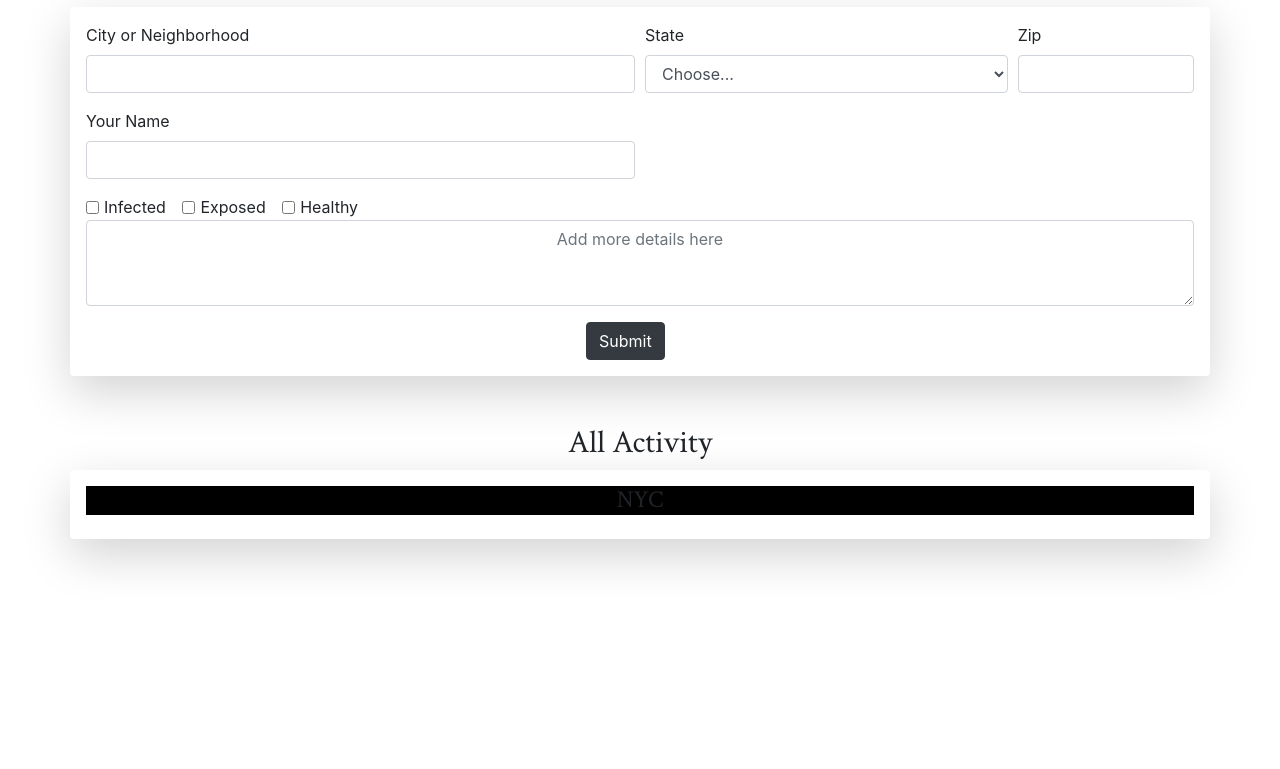
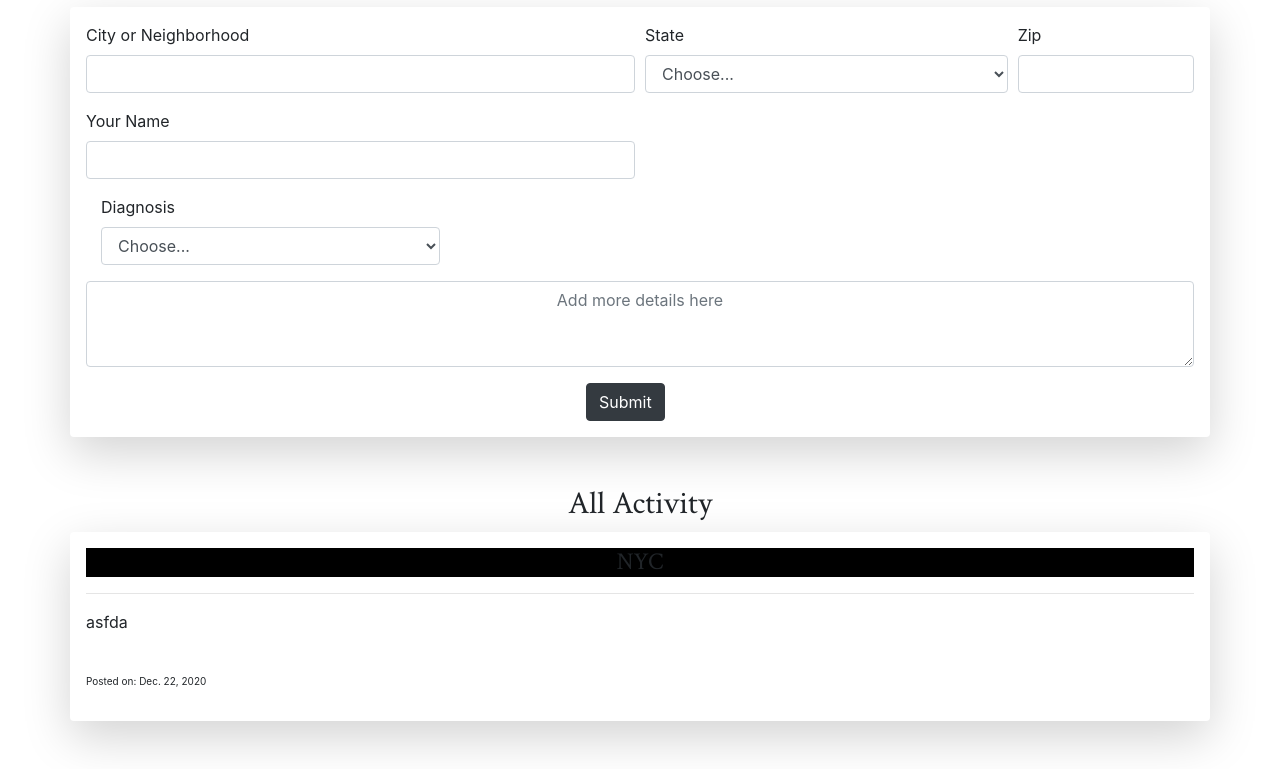
Before and after one commit to sabbamonte/ronaTracker, a Django app: page / in a window 1280 px wide. Shown: the part 152-921 px from the top of the page. Before the commit the page ends 720 px from the top, so only its background shows below. Run offline with Django 3.2, Linux system fonts and the light colour scheme; data comes from the database, SQL or seed files in the repository; some libraries are stand-ins or nearby versions.

Commit message:
new post form working

```diff
--- a/trackerapp/admin.py
+++ b/trackerapp/admin.py
@@ -1,6 +1,5 @@
 from django.contrib import admin
-from .models import New_Post, Cities
+from .models import New_Post
 
 # Register your models here.
 admin.site.register(New_Post)
-admin.site.register(Cities)
--- a/trackerapp/models.py
+++ b/trackerapp/models.py
@@ -1,17 +1,13 @@
 from django.db import models
 from django.core.validators import MaxValueValidator, MinValueValidator
+from datetime import date
 
 class New_Post(models.Model):
     objects = models.Manager()
     name = models.CharField(max_length=200)
     post = models.CharField(max_length=200)
     timestamp = models.DateField(auto_now_add=True)
-    infected = models.BooleanField(default=False)
-    exposed = models.BooleanField(default=False)
-    healthy = models.BooleanField(default=False)
-
-class Cities(models.Model):
-    objects = models.Manager()
-    city = models.CharField(max_length=20)
-    state = models.CharField(max_length=20)
-    zip = models.PositiveIntegerField(blank=False, validators=[MaxValueValidator(9950)])
+    diagnosis = models.CharField(max_length=200, default=None)
+    city = models.CharField(max_length=20, default=None)
+    state = models.CharField(max_length=20, default=None)
+    zip = models.PositiveIntegerField(blank=False, validators=[MaxValueValidator(9950)], default=None)
--- /dev/null
+++ b/trackerapp/static/trackerapp/script.js
@@ -0,0 +1,29 @@
+// load the DOM first
+document.addEventListener('DOMContentLoaded', function() {
+
+    button =  document.getElementsByClassName('submit_post')
+    document.getElementsByClassName('submit_post').onsubmit = function () {
+        var states = getElementById('inputState')
+        var selected_state= states.options[states.selectedIndex].value;
+        console.log(selected_state)
+        if (document.getElementsByClassName('checkbox').checked === true) {
+            status = document.getElementsByClassName('checkbox').value
+            console.log(status)
+            add_post(status, state)
+        }
+
+    }
+
+});
+
+function add_post(status, state) {
+
+    fetch('/add', {
+        method: "POST",
+        body: JSON.stringify ({
+            state: state,
+            diagnosis: status
+        })
+
+    })
+}
--- a/trackerapp/templates/trackerapp/index.html
+++ b/trackerapp/templates/trackerapp/index.html
@@ -4,18 +4,18 @@
 {% block body %}
     <div class="new_post">
         <h2 style="font-family: 'Crimson Text', serif; text-align: center;">New Post</h2>
+        <form action="{% url 'index' %}" method="post">
+        {% csrf_token %}
         <div class="container new_post shadow-lg p-3 mb-5 bg-white rounded">
-            <form action="{% url 'index' %}" method="POST">
             <div class="form-group">
-                    {% csrf_token %}
                 <div class="form-row">
                     <div class="form-group col-md-6">
                         <label for="inputCity">City or Neighborhood</label>
-                            <input type="text" class="form-control" id="inputCity">
+                        <input type="text" class="form-control" id="inputCity" name="city">
                     </div>
                         <div class="form-group col-md-4">
                             <label for="inputState">State</label>
-                            <select id="inputState" class="form-control">
+                            <select id="inputState" class="form-control" name="state">
                                 <option selected>Choose...</option>
                                 <option value="AL">Alabama</option>
                                 <option value="AK">Alaska</option>
@@ -72,35 +72,47 @@
                         </div>
                         <div class="form-group col-md-2">
                             <label for="inputZip">Zip</label>
-                            <input type="text" class="form-control" id="inputZip">
+                            <input type="text" class="form-control" id="inputZip" name="zip">
                         </div>
                         <div class="form-group col-md-6">
                             <label for="inputName">Your Name</label>
-                            <input type="text" class="form-control" id="inputName">
+                            <input type="text" class="form-control" id="inputName" name="name">
                         </div>
                 </div>
-                    <div class="form-check form-check-inline">
-                        <input class="form-check-input" type="checkbox" id="inlineCheckbox1" value="infected">
-                        <label class="form-check-label" for="inlineCheckbox1">Infected</label>
-                    </div>
-                    <div class="form-check form-check-inline">
-                        <input class="form-check-input" type="checkbox" id="inlineCheckbox2" value="exposed">
-                        <label class="form-check-label" for="inlineCheckbox2">Exposed</label>
-                    </div>
-                    <div class="form-check form-check-inline">
-                        <input class="form-check-input" type="checkbox" id="inlineCheckbox3" value="healthy">
-                        <label class="form-check-label" for="inlineCheckbox3">Healthy</label>
+                <div class="form-group col-md-4">
+                    <label for="inputDiagnosis">Diagnosis</label>
+                    <select id="inputDiagnosis" class="form-control" name="diagnosis">
+                        <option selected="true" disabled="true">Choose...</option>
+                        <option>Infected</option>
+                        <option>Exposed</option>
+                        <option>Healthy</option>
+                    </select>
                 </div>
                 <textarea class="textarea form-control" name="post" rows="3" placeholder="Add more details here" style="text-align: center;"></textarea>
             </div>
-                    <input type="submit" class="btn btn-dark" style="position:center; margin-left:500px;">
+            <input type="submit" class="submit_post btn btn-dark" style="position:center; margin-left:500px;">
+            </div>
         </form>
     </div>
-    </div>
+
     <h2 style="font-family: 'Crimson Text', serif; text-align: center;">All Activity</h2>
-    <div class="container shadow-lg p-3 mb-5 bg-white rounded" id="index-view">
+    {% for post in all_posts %}
+        <div class="container shadow-lg p-3 mb-5 bg-white rounded">
             <div class="background" style="background-color: black;">
                 <h4 style="font-family: 'Crimson Text', serif; text-align: center;">NYC</h4>
             </div>
+            <hr>
+            <div id="post-view">
+                <p class="text"> {{post.post}} </p>
             </div>
+            <br>
+            <div id="timestamp">
+                <p style="font-size:10px;"> Posted on: {{post.timestamp}} </p>
+            </div>
+        </div>
+    {% endfor %}
 {% endblock %}
+
+{% block script %}
+    <script src="{% static 'trackerapp/script.js' %}"></script>
+{% endblock %}
--- a/trackerapp/templates/trackerapp/layout.html
+++ b/trackerapp/templates/trackerapp/layout.html
@@ -7,6 +7,8 @@
         <link rel="stylesheet" href="https://stackpath.bootstrapcdn.com/bootstrap/4.4.1/css/bootstrap.min.css" integrity="sha384-Vkoo8x4CGsO3+Hhxv8T/Q5PaXtkKtu6ug5TOeNV6gBiFeWPGFN9MuhOf23Q9Ifjh" crossorigin="anonymous">
         <link href="https://fonts.googleapis.com/css?family=Crimson+Text|Work+Sans:400,700" rel="stylesheet">
         <link href="{% static 'trackerapp/styles.css' %}" rel="stylesheet">
+        {% block script %}
+        {% endblock %}
     </head>
     <body>
         <nav class="navbar navbar-dark bg-dark">
--- a/trackerapp/views.py
+++ b/trackerapp/views.py
@@ -1,7 +1,20 @@
 from django.shortcuts import render
-from django.http import HttpResponse
-from .models import New_Post, Cities
+from django.urls import reverse
+from django.http import HttpResponse, HttpResponseRedirect
+
+from .models import New_Post
 
 def index(request):
     if request.method == "GET":
-        return render(request, "trackerapp/index.html")
+        all_posts = New_Post.objects.all()
+        return render(request, "trackerapp/index.html", {"all_posts": all_posts})
+    else:
+        new_post = New_Post()
+        new_post.name = request.POST['name']
+        new_post.post = request.POST['post']
+        new_post.diagnosis = request.POST['diagnosis']
+        new_post.city = request.POST['city']
+        new_post.zip = request.POST['zip']
+        new_post.state = request.POST['state']
+        new_post.save()
+        return HttpResponseRedirect(reverse("index"))
```
Also changed, not shown: db.sqlite3, trackerapp/migrations/0002_cities_post.py (added), trackerapp/migrations/0003_auto_20201222_2108.py (added), trackerapp/migrations/0004_auto_20201222_2213.py (added). Lines whose indentation alone changed are shown as unchanged.
